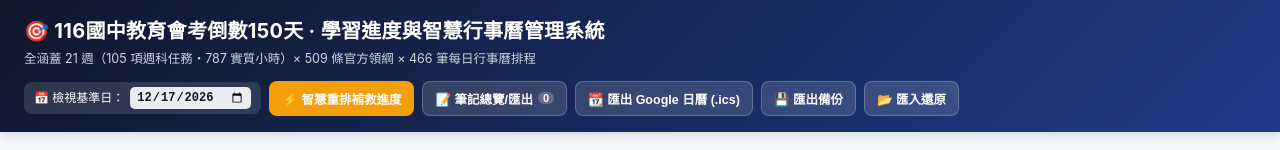
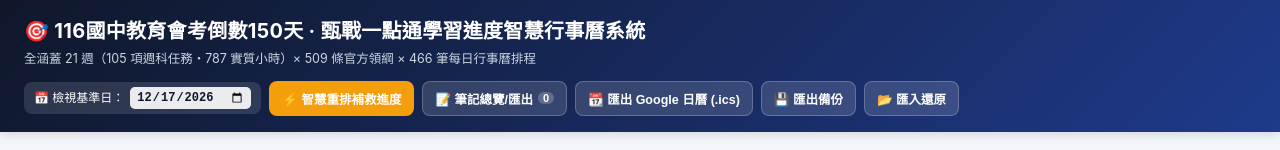
Before and after one commit to sungct-on-air/cap-150, a plain HTML site: page index.html in a window 1280 px wide. Shown: the top 150 px of the page. Drawn offline with Linux system fonts and the light colour scheme.

Commit message:
Update index.html

```diff
--- a/index.html
+++ b/index.html
@@ -1131,7 +1131,7 @@
 
 <header class="topbar">
   <div class="topbar-brand">
-    <h1>🎯 116國中教育會考倒數150天 · 學習進度與智慧行事曆管理系統</h1>
+    <h1>🎯 116國中教育會考倒數150天 · 甄戰一點通學習進度智慧行事曆系統</h1>
     <p>全涵蓋 21 週（105 項週科任務・787 實質小時）× 509 條官方領綱 × 466 筆每日行事曆排程</p>
   </div>
   <div class="topbar-actions">
```
